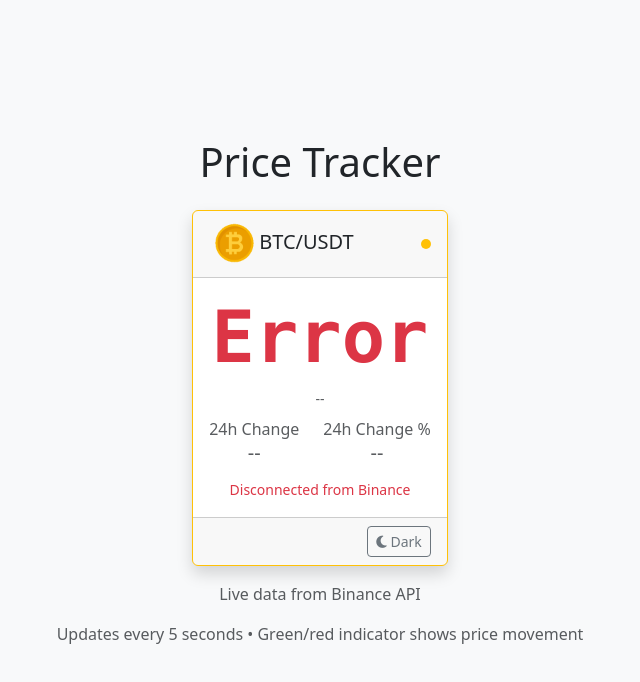
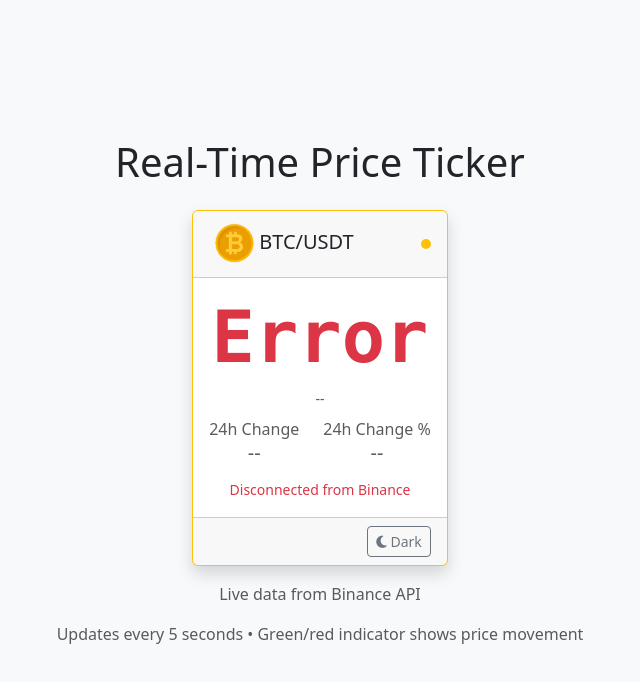
Before and after one commit to GH0ST-141/Real-Time-Price-Ticker, a website: page index.html in a window 1280 px wide. Shown: the whole page, without its empty margins (320-960 px from the left). Drawn offline with nearby package versions, Linux system fonts and the light colour scheme; no server answers.

Commit message:
feat(ui): update app title to real-time price ticker
Change the main heading from "Price Tracker" to "Real-Time Price Ticker" to better reflect the application's functionality.

```diff
--- a/index.html
+++ b/index.html
@@ -12,7 +12,7 @@
 </head>
 <body class="bg-light">
     <div class="text-center d-flex flex-column align-items-center justify-content-center vh-100 p-3">
-        <h1 class="mb-4">Price Tracker</h1>
+        <h1 class="mb-4">Real-Time Price Ticker</h1>
         <div id="priceCard" class="card shadow mx-auto" style="max-width: 500px;">
             <div class="card-header d-flex justify-content-between align-items-center">
                 <h5 class="mb-0"><img src="images/bitcoin-logo.gif" alt="Binance" class="img-fluid" style="max-width: 50px;"></i>BTC/USDT</h5>
```
